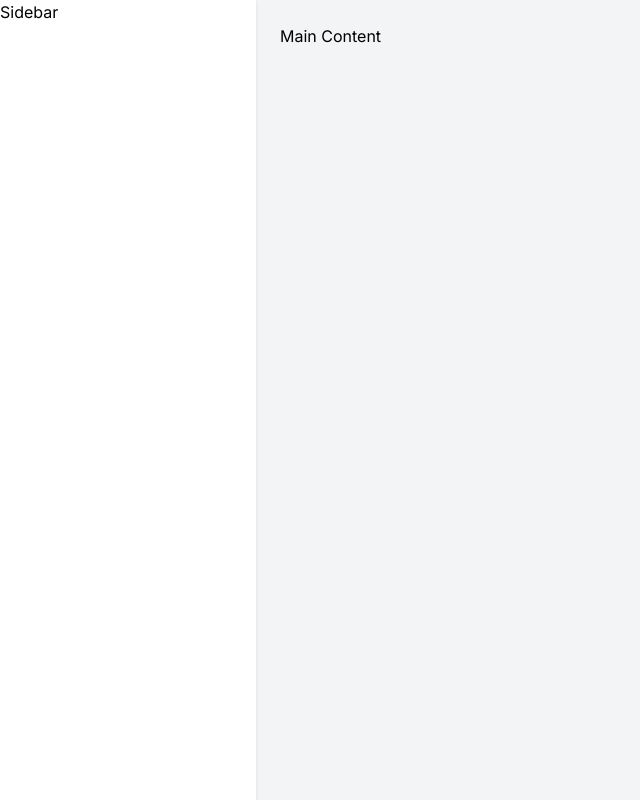
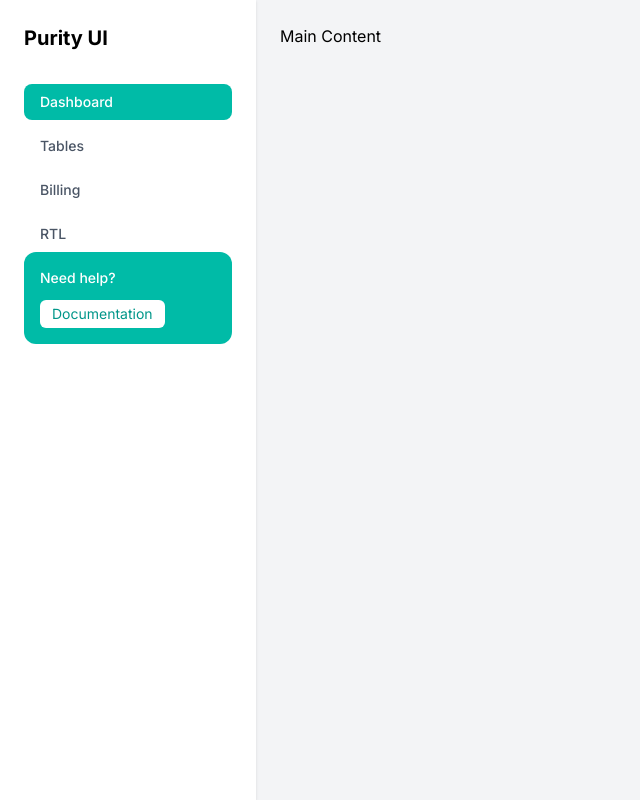
Before and after one commit to adewoletimothy/castech-landingpage, a Next.js app in the folder landing-page/: page / in a window 1280 px wide. Shown: the whole page, without its empty margins (0-640 px from the left). Built offline with nearby package versions, Linux system fonts and the light colour scheme.

Commit message:
side bar with tabs

```diff
--- a/landing-page/app/page.tsx
+++ b/landing-page/app/page.tsx
@@ -1,9 +1,46 @@
+
+
+function SidebarItem({
+  label,
+  active = false,
+}: {
+  label: string;
+  active?: boolean;
+}){
+  return (
+    <div className={`px-4 py-2 rounded-lg text-sm font-medium cursor-pointer transition ${
+      active ? 'bg-teal-500 text-white' : 'text-gray-600 hover:bg-gray-100'
+    }`} >
+      {label}
+
+    </div>
+  )
+}
 export default function Home() {
   return (
     <div className="flex min-h-screen bg-gray-100">
 
-      <aside className="w-64 bg-white shadow-sm">
-        Sidebar
+      <aside className="w-64 bg-white shadow-sm p-6 hidden md:flex md:flex-col">
+        <h1 className="text-xl font-bold mb-8">
+          Purity UI
+        </h1>
+        <nav className="space-y-2">
+          <SidebarItem label="Dashboard" active/>
+          <SidebarItem label="Tables"/>
+          <SidebarItem label="Billing"/>
+          <SidebarItem label="RTL"/>
+        </nav>
+
+        <div className="flex-1">
+          <div className="bg-teal-500 text-white p-4 rounded-xl">
+            <p className="text-sm font-medium">Need help?</p>
+            <button className="mt-3 bg-white text-teal-600 text-sm px-3 py-1 rounded-md">
+              Documentation
+            </button>
+
+          </div>
+
+        </div>
       </aside>
 
       <main className="flex-1 p-6">
```
